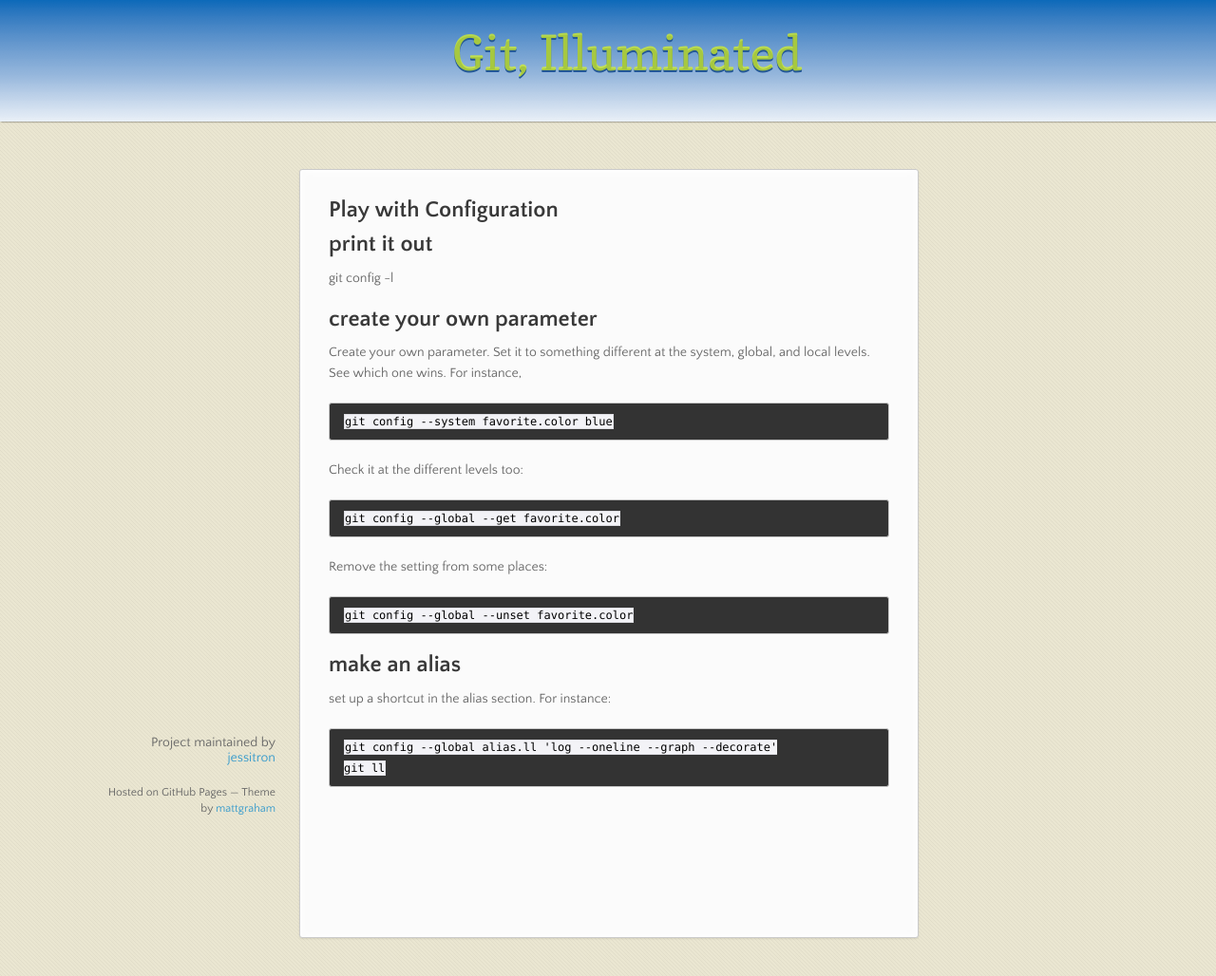
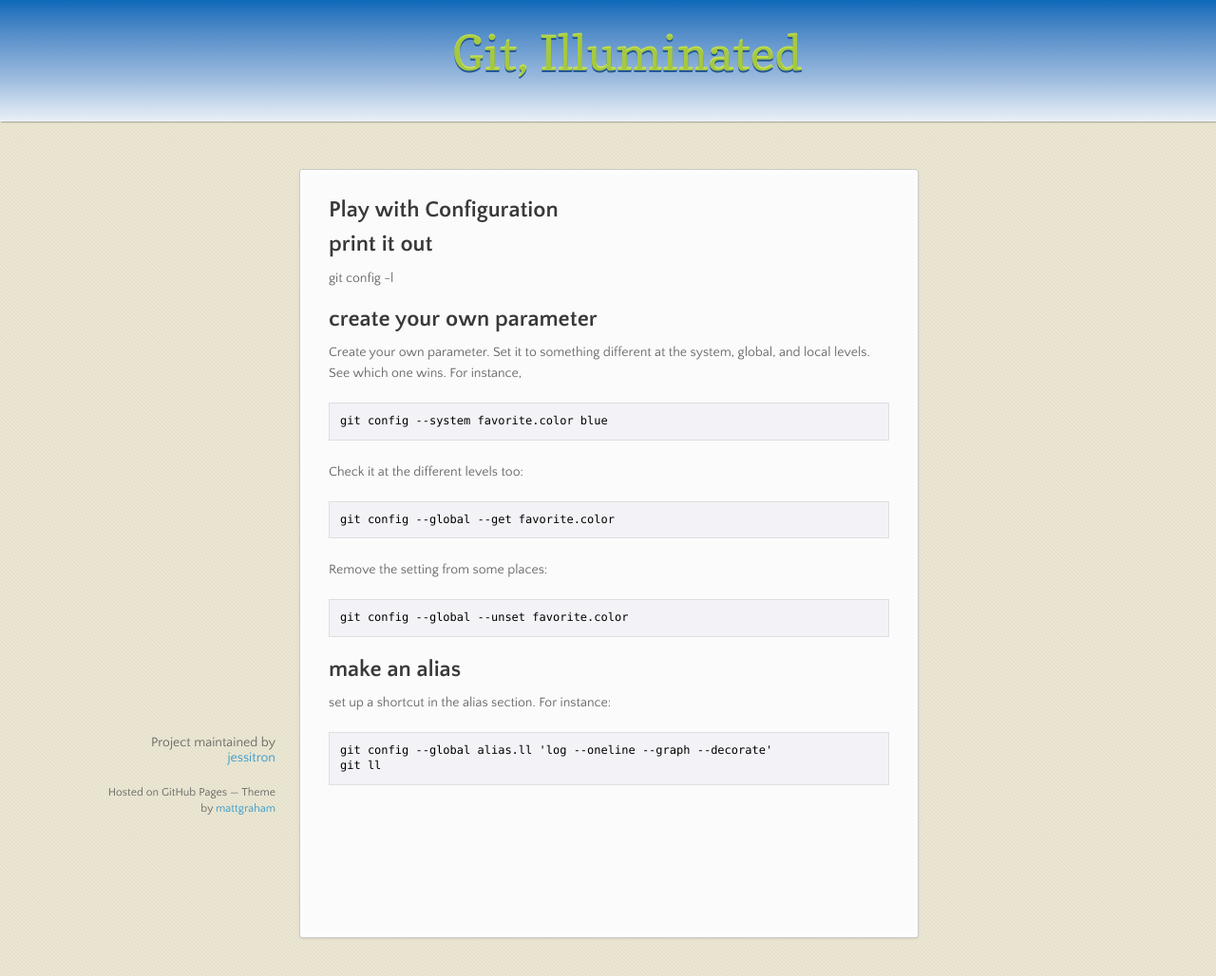
Before and after one commit to jessitron/git-happens, a Jekyll site: the page built from exercises_playWithConfig.md, in a window 1280 px wide. Shown: the whole page at 95% size. Built offline with Jekyll 4.4.1, drawn with Linux system fonts in a browser that asks for light colours; nearby versions of some CDN libraries.

Commit message:
Fix pre/code styles.  Move exercise to top level because jekyll needs it there

```diff
--- a/stylesheets/styles.css
+++ b/stylesheets/styles.css
@@ -1,6 +1,3 @@
-code {
-   color: red;
-}
 /*
 Leap Day for Github Pages
 by Matt Graham
@@ -594,45 +591,27 @@ blockquote {
   font-style: italic;
 }
 
-code {
+pre code {
+  display: block;
   color: #000;
   font-family: Consolas, Monaco, "Courier New", Courier, monospace;
   font-size: 12px;
-  font-weight: inherit;
-  overflow-x: auto; /* Use horizontal scroller if needed; for Firefox 2, not needed in Firefox 3 */
-  white-space: pre-wrap; /* css-3 */
-  white-space: -moz-pre-wrap !important; /* Mozilla, since 1999 */
-  white-space: -pre-wrap; /* Opera 4-6 */
-  white-space: -o-pre-wrap; /* Opera 7 */
+  /*font-weight: inherit;*/
+  /*overflow-x: auto; [> Use horizontal scroller if needed; for Firefox 2, not needed in Firefox 3 <]*/
+  /*white-space: pre-wrap; [> css-3 <]*/
+  /*white-space: -moz-pre-wrap !important; [> Mozilla, since 1999 <]*/
+  /*white-space: -pre-wrap; [> Opera 4-6 <]*/
+  /*white-space: -o-pre-wrap; [> Opera 7 <]*/
   /*messes up flow* width: 99%; /* remove horizontal scroll-bar when viewing in IE7 */
-  word-wrap: break-word; /* Internet Explorer 5.5+ */
+  /*word-wrap: break-word; [> Internet Explorer 5.5+ <]*/
 
   background: #f3f3f7;
   border: 1px solid #dedee3;
   padding: 11px;
-  font-size: 12px;
+  /*font-size: 12px;*/
   line-height: 1.3em;
   margin-bottom: 22px;
   overflow: auto;
-}
-
-
-pre {
-  padding: 8px 15px;
-  background: #333333;
-  -moz-border-radius: 3px;
-  -webkit-border-radius: 3px;
-  -o-border-radius: 3px;
-  -ms-border-radius: 3px;
-  -khtml-border-radius: 3px;
-  border-radius: 3px;
-  border: 1px solid #c7c7c7;
-  overflow: auto;
-  overflow-y: hidden;
-}
-pre code {
-  margin: 0px;
-  padding: 0px;
 }
 
 table {
```
Also changed, not shown: workshop.md (+1 -1 lines), exercises_untrackedFiles.md (renamed from exercises/untrackedFiles.md).
